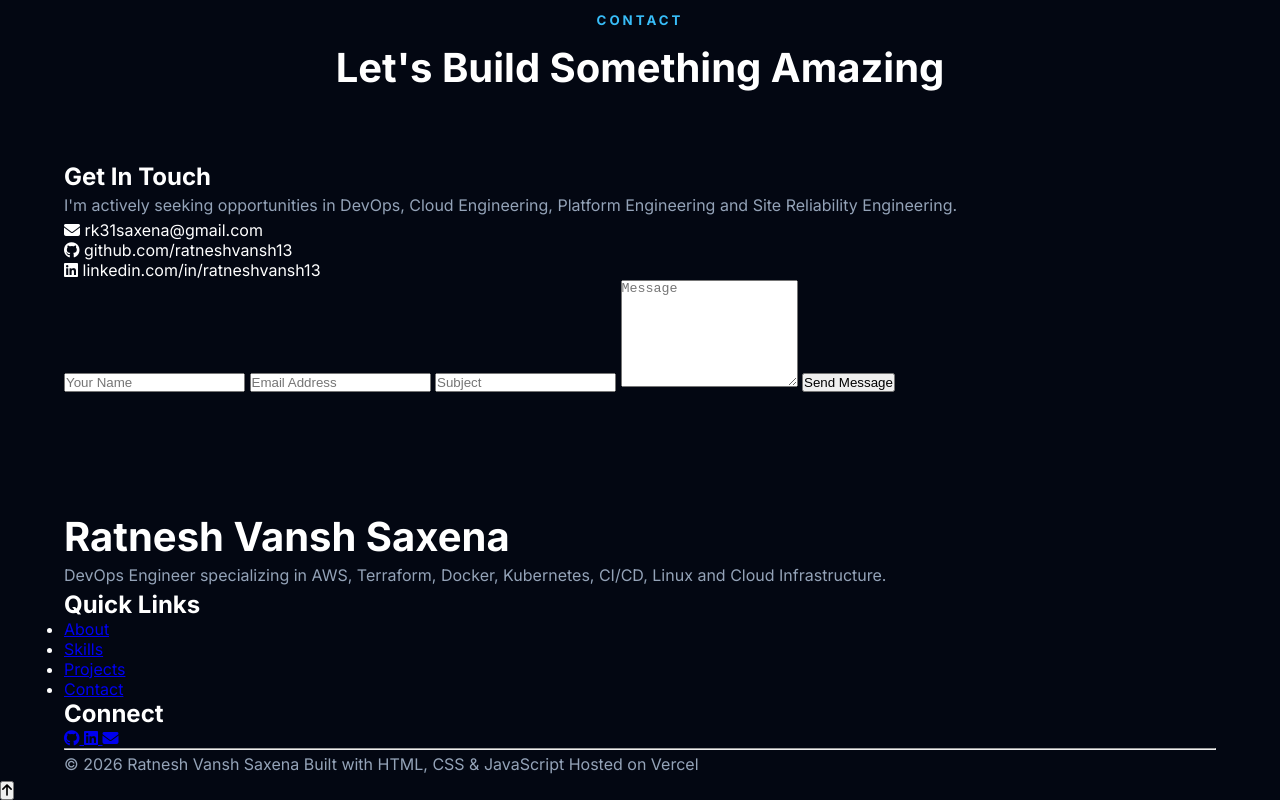
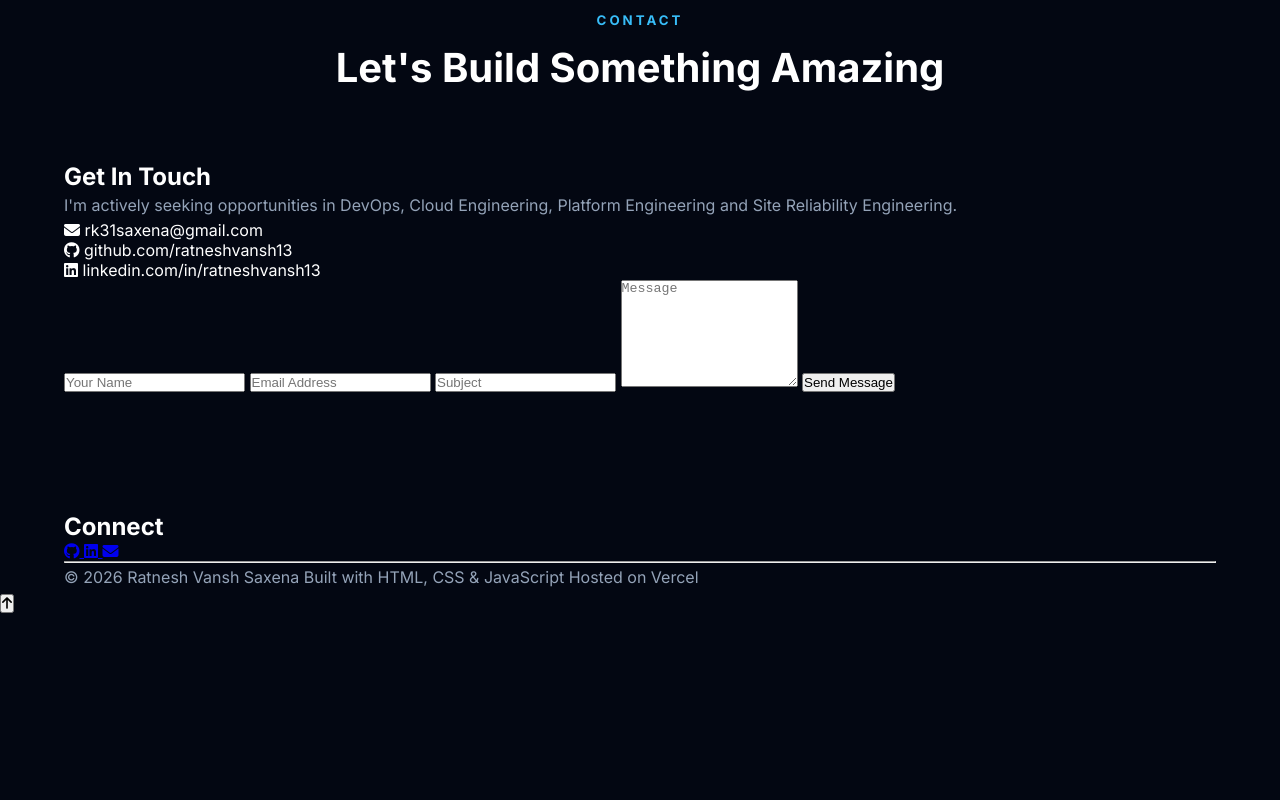
Before and after one commit to ratneshvansh13/Portfolio, a plain HTML site: page index.html in a window 1280 px wide. Shown: the part 7560-8360 px from the top of the page. After the commit the page ends 8173 px from the top, so only its background shows below. Drawn offline with Linux system fonts and the light colour scheme; a script that the page names is missing.

Commit message:
Update index.html

```diff
--- a/index.html
+++ b/index.html
@@ -976,7 +976,9 @@ CERTIFICATIONS
 
 <i class="fa-solid fa-server"></i>
 
-<h3>AWS Academy Cloud Architecting</h3>
+  <h3>AWS Academy Cloud Architecting</h3>
+
+
 
 </div>
 
@@ -1077,41 +1079,6 @@ FOOTER
 
 <div>
 
-<h2>Ratnesh Vansh Saxena</h2>
-
-<p>
-
-DevOps Engineer specializing in AWS,
-Terraform,
-Docker,
-Kubernetes,
-CI/CD,
-Linux and Cloud Infrastructure.
-
-</p>
-
-</div>
-
-<div>
-
-<h3>Quick Links</h3>
-
-<ul>
-
-<li><a href="#about">About</a></li>
-
-<li><a href="#skills">Skills</a></li>
-
-<li><a href="#projects">Projects</a></li>
-
-<li><a href="#contact">Contact</a></li>
-
-</ul>
-
-</div>
-
-<div>
-
 <h3>Connect</h3>
 
 <div class="footer-icons">
```
